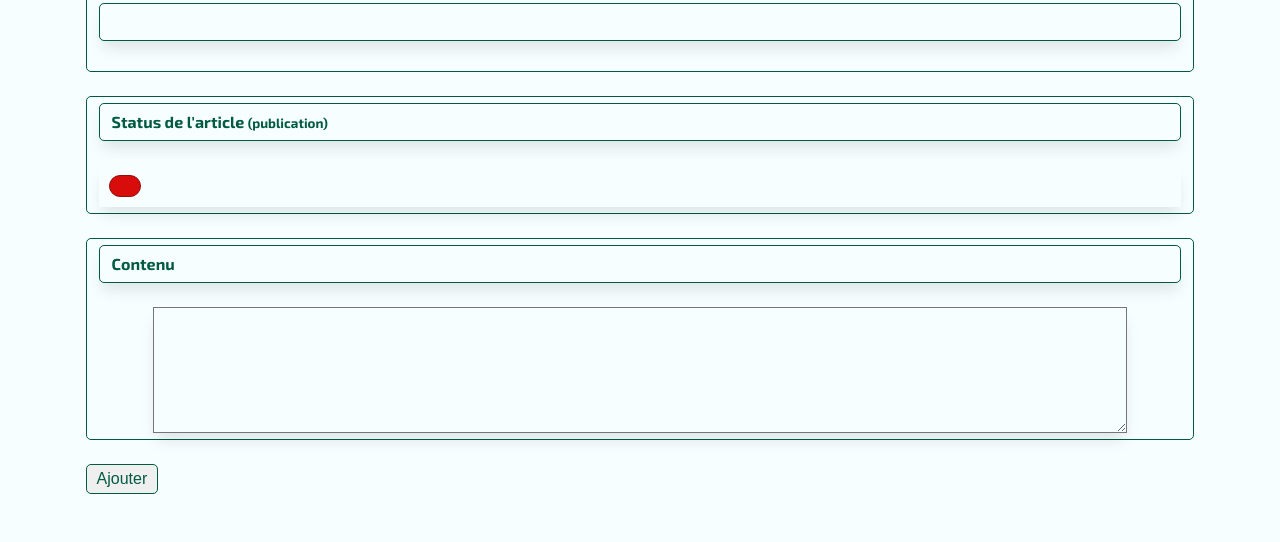
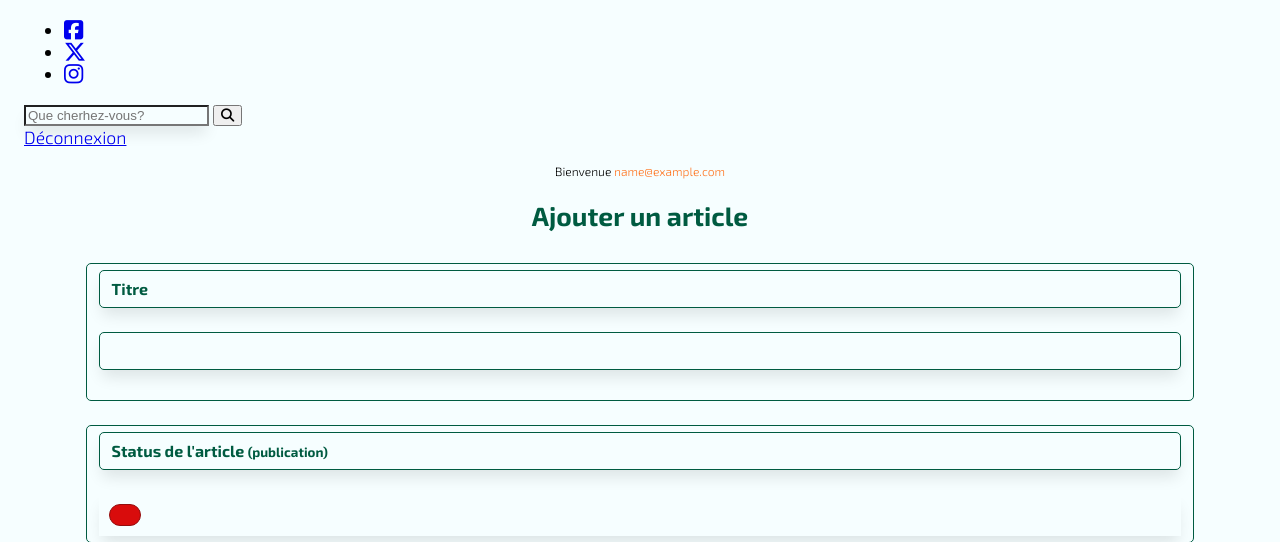
Before and after one commit to LejeuneA/librairie-lejeune, a PHP site: page /add.php in a window 1280 px wide. Shown: the part 319-861 px from the top of the page. Before the commit the page ends 813 px from the top, so only its background shows below. Run offline with PHP 8.4, Linux system fonts and the light colour scheme; the visitor is signed in with stand-in values (Sample User, id 1); some libraries are stand-ins or nearby versions; some web fonts are replaced.

Commit message:
Update fct-ui.php

```diff
--- a/admin/app/functions/fct-ui.php
+++ b/admin/app/functions/fct-ui.php
@@ -107,24 +107,104 @@ function displayNavigation()
 
     if ($_SESSION['IDENTIFY']) {
         $navigation .= '
-        <nav>
-            <ul class="menu">
-                <li><a href="index.html">Home</a></li>
-                <li><a href="manager.php">Gérer</a></li>
-                <li><a href="add.php">Ajouter</a></li>
-                <li><a href="logoff.php" class="btn-disconnect">Déconnexion</a></li>
-            </ul>
-        </nav>
+        <nav class="navbar">
+        <div class="navbar-container container">
+            <!-- Logo -->
+            <a href="../public/index.html">
+                <img src="../assets/logo/librairie-lejeune.png" class="navbar-brand-img" alt="Librairie Lejeune Logo">
+            </a>
+            <!-- Logo end -->
+
+            <!-- Right-side content -->
+            <div class="d-flex">
+                <!-- Social icons -->
+                <ul class="social-nav">
+                    <!-- Icons -->
+                    <li class="social-item">
+                        <a class="social-link" href="https://www.facebook.com/">
+                            <i class="fa-brands fa-square-facebook fa-lg"></i>
+                        </a>
+                    </li>
+                    <li class="social-item">
+                        <a class="social-link" href="https://twitter.com/">
+                            <i class="fa-brands fa-x-twitter fa-lg"></i>
+                        </a>
+                    </li>
+                    <li class="social-item">
+                        <a class="social-link" href="https://www.instagram.com">
+                            <i class="fa-brands fa-instagram fa-lg"></i>
+                        </a>
+                    </li>
+                </ul>
+                <!-- Social icons end -->
+
+                <!-- Search -->
+                <form class="search" role="search">
+                    <div class="search-group">
+                        <input class="form-control" type="search" placeholder="Que cherhez-vous?" aria-label="Search">
+                        <button class="btn-search" type="submit"><i class="fa-solid fa-magnifying-glass"></i></button>
+                    </div>
+                </form>
+                <!-- Search end -->
+
+                <!-- Login button -->
+                <a href="logoff.php" class="btn-primary">Déconnexion</a>
+                <!-- Login button end -->
+            </div>
+            <!-- Right-side content end -->
+        </div>
+    </nav>
         <div class="welcome"> Bienvenue <span>' . $_SESSION['user_email'] . '</span></div>
         ';
     } else {
         $navigation .= '
-        <nav>
-            <ul class="menu">
-                <li><a href="index.php">Home</a></li>
-                <li><a href="login.php">Se connecter</a></li>
-            </ul>
-        <nav>';
+        <nav class="navbar">
+        <div class="navbar-container container">
+            <!-- Logo -->
+            <a href="../public/index.html">
+                <img src="../assets/logo/librairie-lejeune.png" class="navbar-brand-img" alt="Librairie Lejeune Logo">
+            </a>
+            <!-- Logo end -->
+
+            <!-- Right-side content -->
+            <div class="d-flex">
+                <!-- Social icons -->
+                <ul class="social-nav">
+                    <!-- Icons -->
+                    <li class="social-item">
+                        <a class="social-link" href="https://www.facebook.com/">
+                            <i class="fa-brands fa-square-facebook fa-lg"></i>
+                        </a>
+                    </li>
+                    <li class="social-item">
+                        <a class="social-link" href="https://twitter.com/">
+                            <i class="fa-brands fa-x-twitter fa-lg"></i>
+                        </a>
+                    </li>
+                    <li class="social-item">
+                        <a class="social-link" href="https://www.instagram.com">
+                            <i class="fa-brands fa-instagram fa-lg"></i>
+                        </a>
+                    </li>
+                </ul>
+                <!-- Social icons end -->
+
+                <!-- Search -->
+                <form class="search" role="search">
+                    <div class="search-group">
+                        <input class="form-control" type="search" placeholder="Que cherhez-vous?" aria-label="Search">
+                        <button class="btn-search" type="submit"><i class="fa-solid fa-magnifying-glass"></i></button>
+                    </div>
+                </form>
+                <!-- Search end -->
+
+                <!-- Login button -->
+                <a href="login.php" class="btn-primary">Se connecter</a>
+                <!-- Login button end -->
+            </div>
+            <!-- Right-side content end -->
+        </div>
+    </nav>';
     }
 
     echo $navigation;
```
